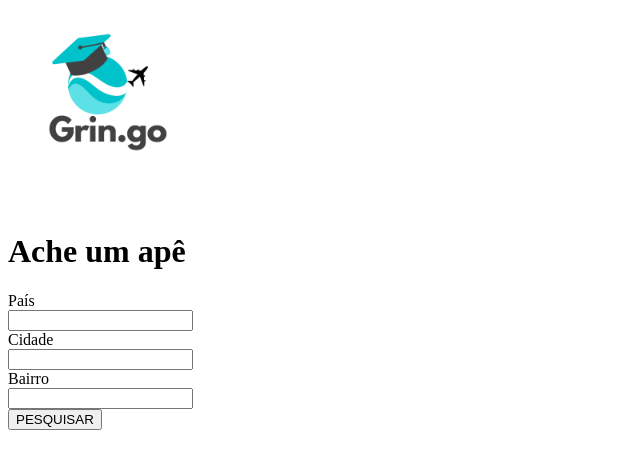
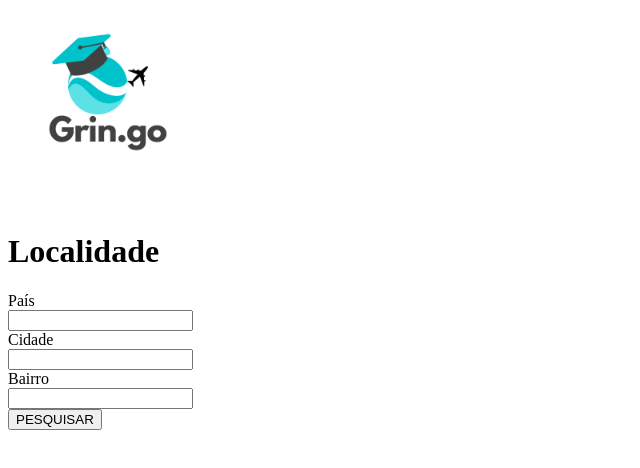
Before and after one commit to pedroivoal/Codes_Projeto, a plain HTML site: page localidade.html in a window 1280 px wide. Shown: the whole page, without its empty margins (0-640 px from the left). Drawn offline with Linux system fonts and the light colour scheme.

Commit message:
arrumando arquivo

```diff
--- a/ache_ap.html
+++ b/localidade.html
@@ -9,7 +9,7 @@
 	<body>
 		<header>
 			<img src="imagens\logo.png" alt="menu" width="200">
-			<h1>Ache um apê</h1>
+			<h1>Localidade</h1>
 		</header>
 
         <form>
```
Also changed, not shown: index.html (+6 -0 lines).
